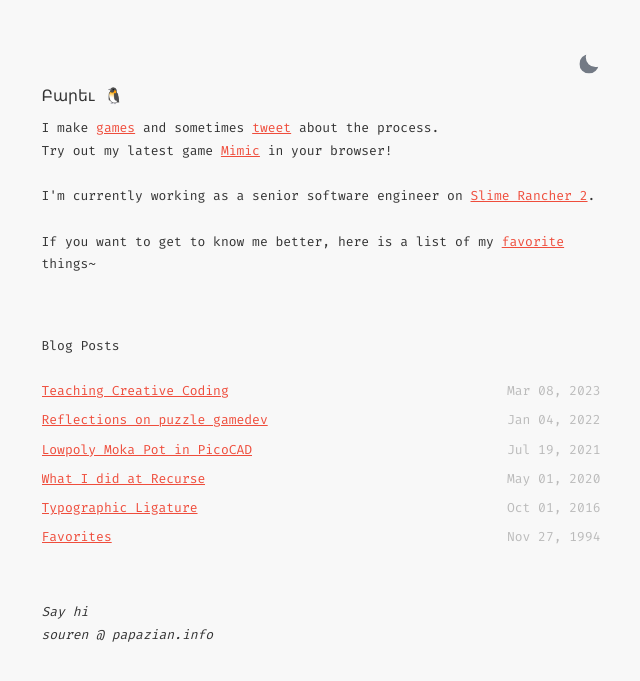
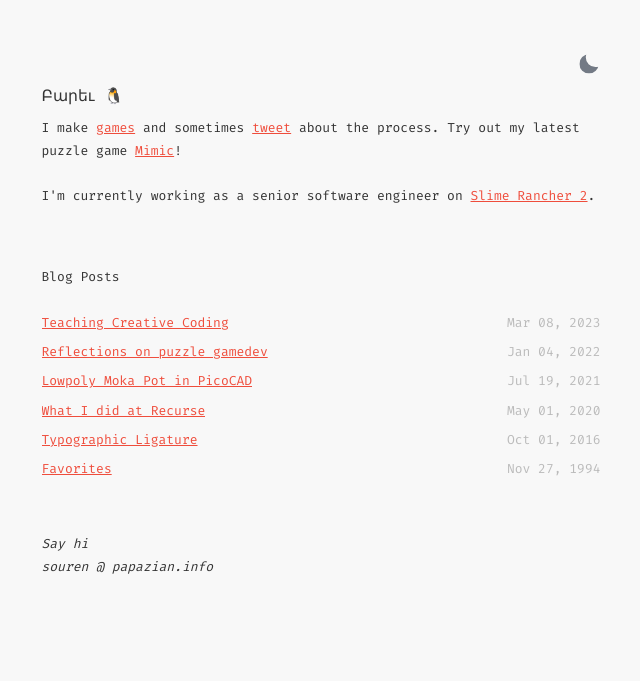
Before and after one commit to sourencho/sourencho.github.io, a Jekyll site: the page built from index.html, in a window 1280 px wide. Shown: the top 681 px of the page, without its empty margins (319-959 px from the left). Built offline with Jekyll 4.4.1, drawn with Linux system fonts in a browser that asks for light colours.

Commit message:
Update homepage

```diff
--- a/index.html
+++ b/index.html
@@ -11,22 +11,14 @@ layout: default
     </div>
     <p>
         I make <a href="https://sourencho.itch.io/">games</a> and sometimes <a href="https://twitter.com/sourencho">tweet</a> about the process.
-    </p>
-    <p>
-        Try out my latest game <a href="https://sourencho.itch.io/mimic">Mimic</a> in your browser!
+        Try out my latest puzzle game <a href="https://sourencho.itch.io/mimic">Mimic</a>!
     </p>
     <br>
 
     <p>
         I'm currently working as a senior software engineer on <a href="https://store.steampowered.com/app/1657630/Slime_Rancher_2/" target="_blank">Slime Rancher 2</a>.
     </p>
-    <br>
-
-    <p>
-        If you want to get to know me better, here is a list of my <a href="1994/11/27/favorites">favorite</a> things~
-    </p>
 </section>
-
 
 <subsection class="posts">
     <p> Blog Posts </p>
```
